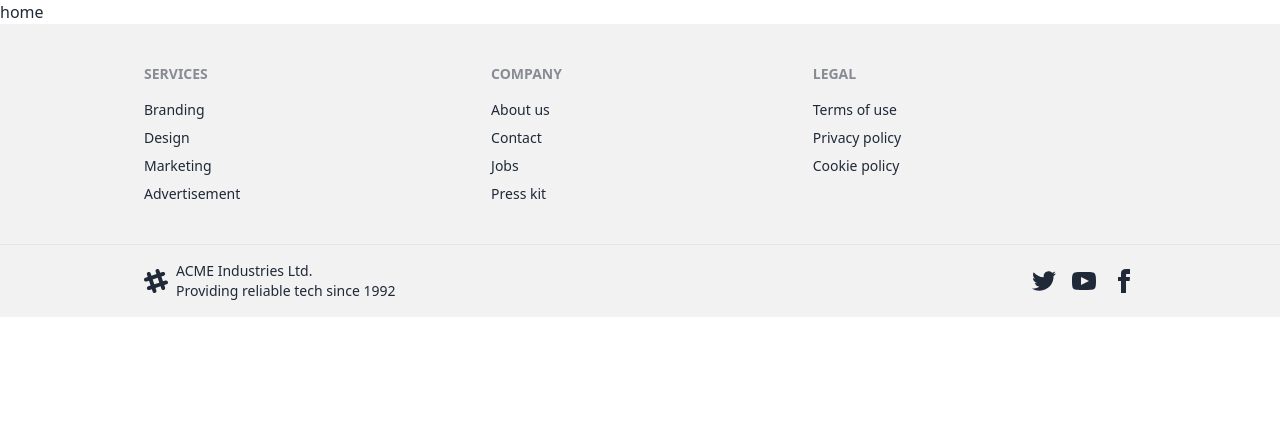
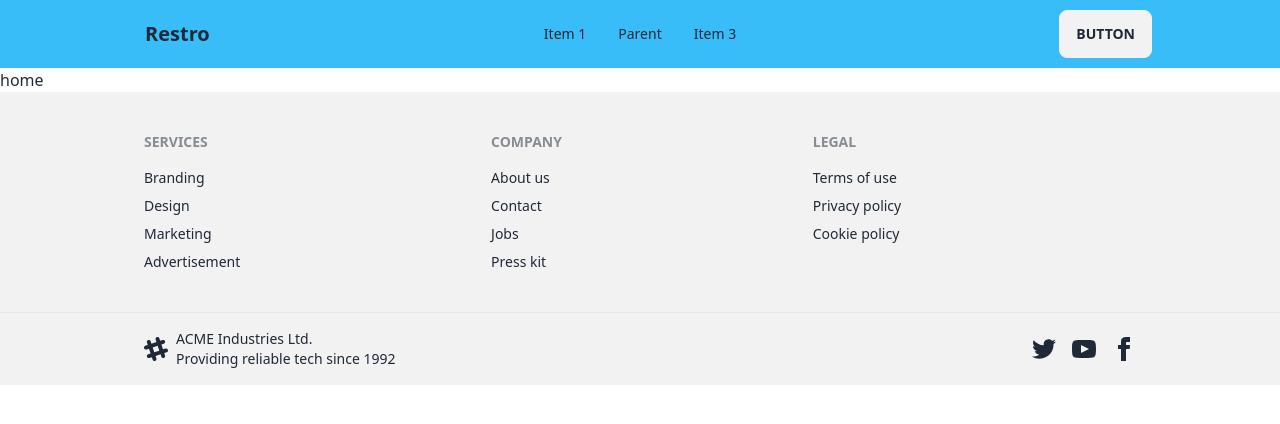
Before and after one commit to Rifat0001/our-restaurant-client, a React (Vite) app: page / in a window 1280 px wide. Shown: the top 424 px of the page. Built offline with nearby package versions, Linux system fonts and the light colour scheme.

Commit message:
header done

```diff
--- a/src/Layout/Main.jsx
+++ b/src/Layout/Main.jsx
@@ -1,9 +1,11 @@
 import { Outlet } from 'react-router-dom';
 import Footer from '../Shared/Footer/Footer';
+import Navbar from '../Shared/Navbar/Navbar';
 
 const Main = () => {
     return (
         <div>
+            <Navbar></Navbar>
             <Outlet></Outlet>
             <Footer></Footer>
         </div>
--- /dev/null
+++ b/src/Shared/Navbar/Navbar.jsx
@@ -0,0 +1,37 @@
+const Navbar = () => {
+    const navOptions = <>
+        <li><a>Item 1</a></li>
+        <li>
+            <a>Parent</a>
+
+        </li>
+        <li><a>Item 3</a></li>
+    </>
+    return (
+        <div>
+            <div className="navbar bg-sky-400 md:px-32 px-0">
+                <div className="navbar-start">
+                    <div className="dropdown">
+                        <label tabIndex={0} className="btn btn-ghost lg:hidden">
+                            <svg xmlns="http://www.w3.org/2000/svg" className="h-5 w-5" fill="none" viewBox="0 0 24 24" stroke="currentColor"><path strokeLinecap="round" strokeLinejoin="round" strokeWidth="2" d="M4 6h16M4 12h8m-8 6h16" /></svg>
+                        </label>
+                        <ul tabIndex={0} className="menu menu-sm dropdown-content mt-3 z-[1] p-2 shadow bg-base-100 rounded-box w-52">
+                            {navOptions}
+                        </ul>
+                    </div>
+                    <a className="btn btn-ghost normal-case text-xl">Restro</a>
+                </div>
+                <div className="navbar-center hidden lg:flex">
+                    <ul className="menu menu-horizontal px-1">
+                        {navOptions}
+                    </ul>
+                </div>
+                <div className="navbar-end">
+                    <a className="btn">Button</a>
+                </div>
+            </div>
+        </div>
+    );
+};
+
+export default Navbar;
```
